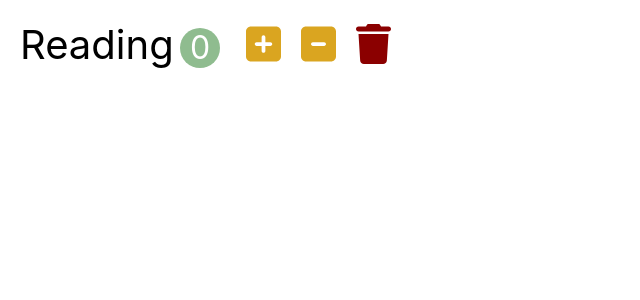
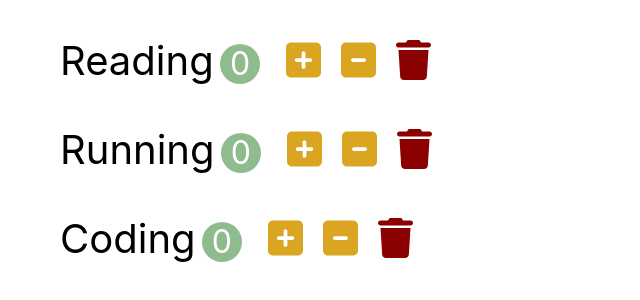
Before and after one commit to ttasjwi/react-habit-tracker, a React (Create React App) app: page / in a window 1280 px wide. Shown: the top 300 px of the page, without its empty margins (0-640 px from the left). Built offline with nearby package versions, Linux system fonts and the light colour scheme.

Commit message:
여러 Habit 컴포넌트들의 상태를 묶은 Habits 정의, count 증감 및 제거 기능 추가

```diff
--- a/src/components/app.jsx
+++ b/src/components/app.jsx
@@ -1,8 +1,8 @@
 import './app.css';
-import Habit from "./habit";
+import Habits from "./habits";
 
 function App() {
-    return <Habit/>;
+    return <Habits/>;
 }
 
 export default App;
--- a/src/components/habit.jsx
+++ b/src/components/habit.jsx
@@ -2,47 +2,36 @@
 
 class Habit extends Component {
 
-    state = {
-        count: 0,
-    };
-
     render() {
+        const {name, count} = this.props.habit;
         return (
             <li className="habit">
-                <span className="habit-name">Reading</span>
-                <span className="habit-count">{this.state.count}</span>
-                <button className="habit-button habit-increase" onClick={this.countIncrement}>
+                <span className="habit-name">{name}</span>
+                <span className="habit-count">{count}</span>
+                <button className="habit-button habit-increase" onClick={this.handleIncrement}>
                     <i className="fa-solid fa-square-plus"></i>
                 </button>
-                <button className="habit-button habit-decrease" onClick={this.countDecrement}>
+                <button className="habit-button habit-decrease" onClick={this.handleDecrement}>
                     <i className="fa-solid fa-square-minus"></i>
                 </button>
-                <button className="habit-button habit-delete">
+                <button className="habit-button habit-delete" onClick={this.handleDelete}>
                     <i className="fa-solid fa-trash"></i>
                 </button>
             </li>
         );
     }
 
-    countIncrement = () => {
-        // state 오브젝트 안에 있는 count를 증가한 뒤 state를 업데이트
+    handleIncrement = () => {
+        this.props.onIncrement(this.props.habit);
+    };
 
-        // this.state.count ++; (x)
-        // React는 단순히 state를 변경하면 변경을 감지하지 못 함.
-        // setState를 통해 상태를 명시적으로 변경해야한다.
+    handleDecrement = () => {
+        this.props.onDecrement(this.props.habit);
+    };
 
-        this.setState({count: this.state.count + 1});
-    }
-
-    countDecrement = () => {
-        if (this.#isCountBiggerThanZero()) {
-            this.setState({count: this.state.count - 1});
-        }
-    }
-
-    #isCountBiggerThanZero = () => {
-        return this.state.count > 0;
-    }
+    handleDelete = () => {
+        this.props.onDelete(this.props.habit);
+    };
 
 }
 
--- /dev/null
+++ b/src/components/habits.jsx
@@ -0,0 +1,60 @@
+import React, {Component} from 'react';
+import Habit from "./habit";
+
+class Habits extends Component {
+
+    state = {
+        habits: [
+            {id: 1, name: 'Reading', count: 0,},
+            {id: 2, name: 'Running', count: 0,},
+            {id: 3, name: 'Coding', count: 0,},
+        ],
+    }
+
+    render() {
+        return (
+            <ul>
+                {
+                    this.state.habits.map(habit => (
+                            /**
+                             * 컴포넌트에 인자들을 전달하면, 이들을 묶어서 props 오브젝트의 요소로 전달한다.
+                             * 리스트, set을 통해 생성 시 구분할 수 있도록 고유한 key를 지정해야한다. (권장)
+                             */
+                            <Habit
+                                key={habit.id}
+                                habit={habit}
+                                onIncrement={this.handleIncrement}
+                                onDecrement={this.handleDecrement}
+                                onDelete={this.handleDelete}
+                            />
+                        )
+                    )
+                }
+            </ul>
+        );
+    }
+
+    handleIncrement = (habit) => {
+        const habits = [...this.state.habits];
+        const index = habits.indexOf(habit);
+        habits[index].count++;
+        this.setState({habits}); // {habits:habits}
+    };
+
+    handleDecrement = (habit) => {
+        if (habit.count > 0) {
+            const habits = [...this.state.habits];
+            const index = habits.indexOf(habit);
+            habits[index].count--;
+            this.setState({habits});
+        }
+    };
+
+    handleDelete = (habit) => {
+        const habits = this.state.habits.filter(item => item.id !== habit.id);
+        this.setState({habits});
+    };
+
+}
+
+export default Habits;
```
